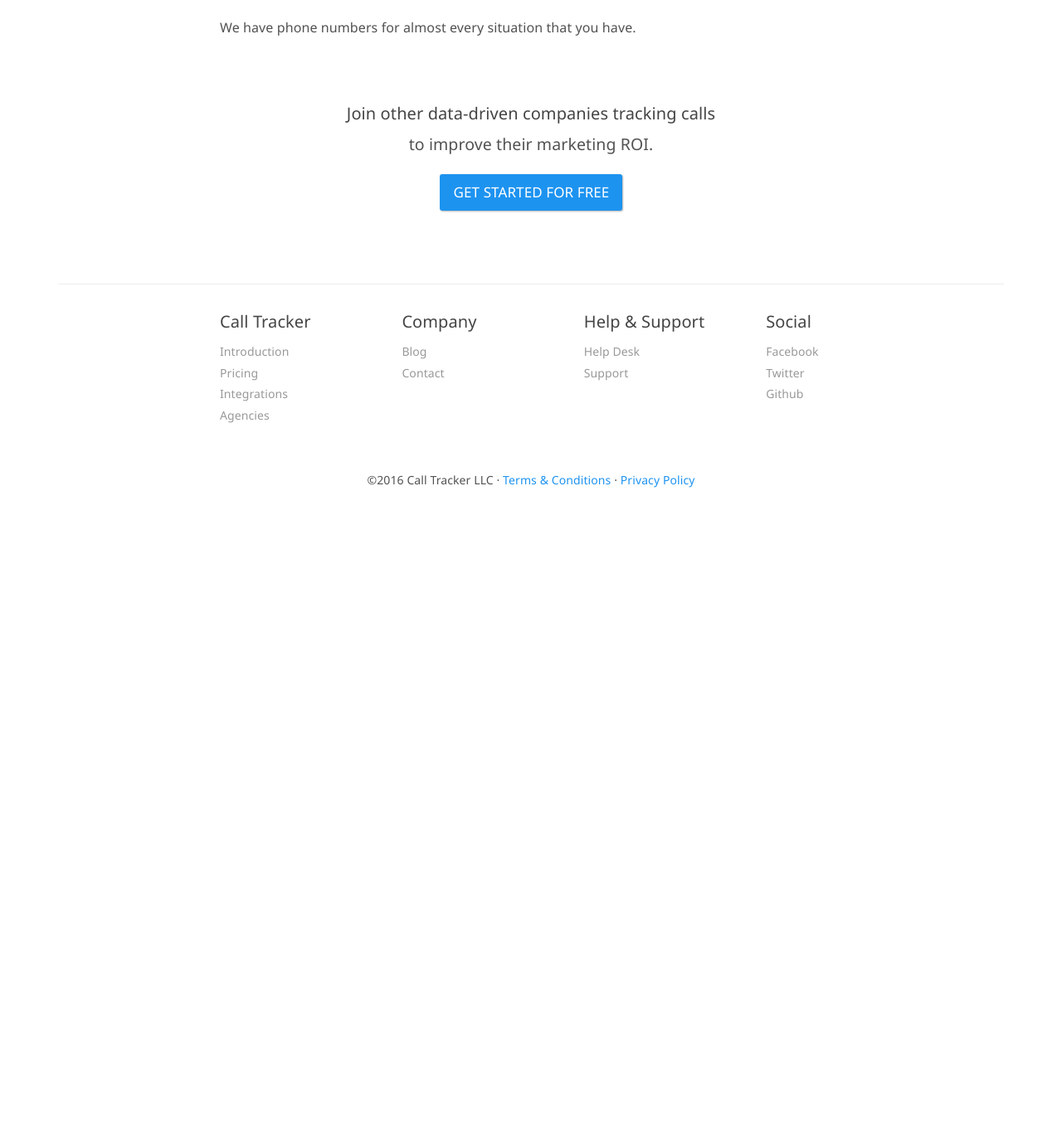
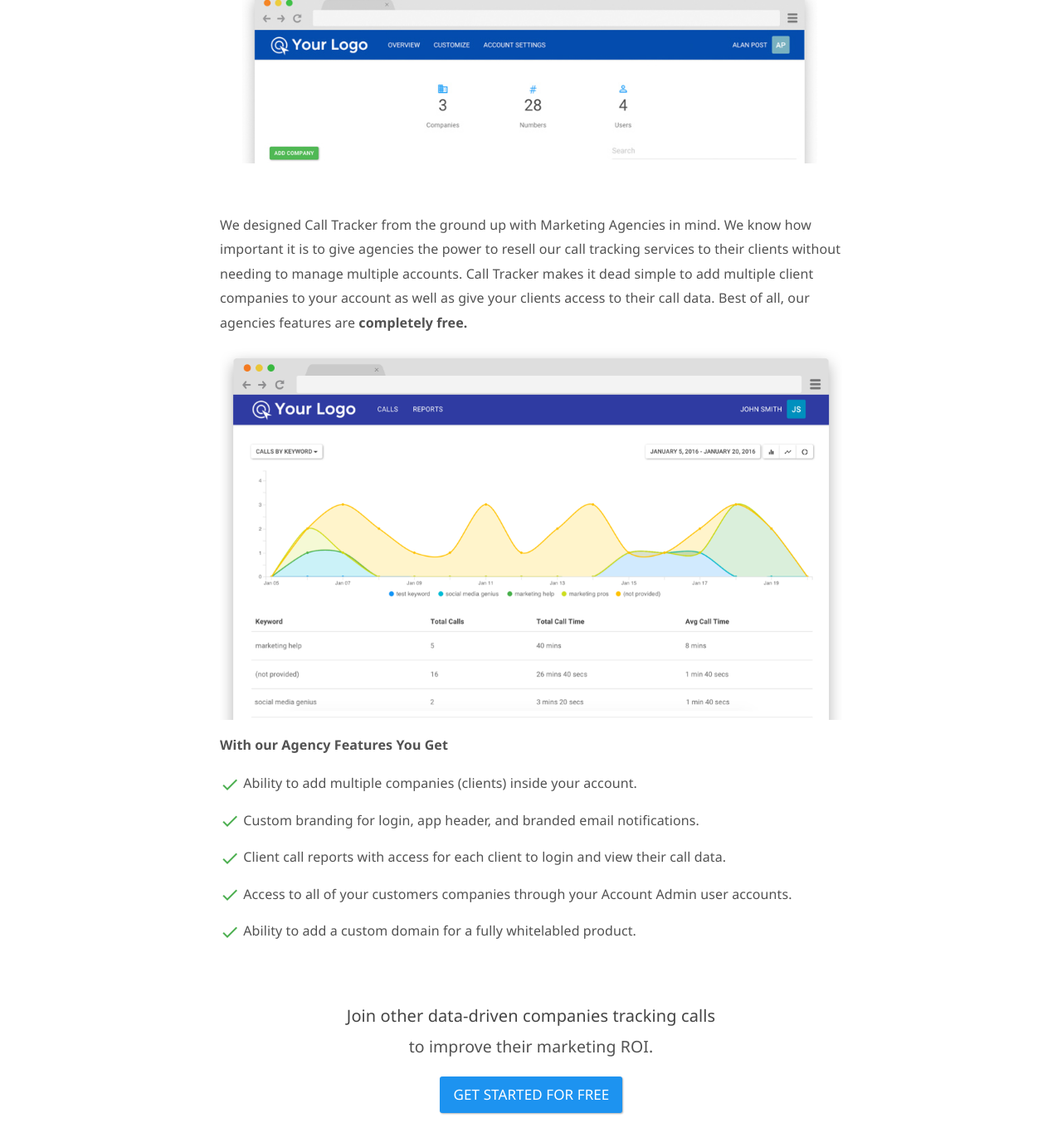
Before and after one commit to sumonst21/calltrackerio-site, a Jekyll site: the page built from _features/white-label-for-agencies.md, in a window 1280 px wide and 1400 px high, scrolled down 257 px. Shown: the top 1383 px of the window at 83% size. Built offline with Jekyll 4.4.1, drawn with Linux system fonts in a browser that asks for light colours; before the commit the page ends 900 px from its top, so only the background shows below that; some of the changed text lies outside the part shown.

Commit message:
white lable for agencies feature

```diff
--- a/_features/white-label-for-agencies.md
+++ b/_features/white-label-for-agencies.md
@@ -1,8 +1,20 @@
 ---
 layout: feature
 title: 'White Label for Agenices'
-image: ''
-excerpt: 'Thousands of phone numbers on tap for the US & Canada.'
+image: '/images/features/agency-dashboard.jpg'
+excerpt: 'Your brand everywhere at no extra charge.'
 order: 1
 ---
-We have phone numbers for almost every situation that you have.
+We designed Call Tracker from the ground up with Marketing Agencies in mind. We know how important it is to give agencies the power to resell our call tracking services to their clients without needing to manage multiple accounts. Call Tracker makes it dead simple to add multiple client companies to your account as well as give your clients access to their call data. Best of all, our agencies features are <strong>completely free.</strong>
+
+<img src="/images/app-mockups/agency-branding-client-reports.png" class="img-responsive" />
+
+<strong>With our Agency Features You Get</strong>
+
+<ul class="list-unstyled features-list">
+	<li><i class="material-icons text-success">check</i> Ability to add multiple companies (clients) inside your account.</li>
+	<li><i class="material-icons text-success">check</i> Custom branding for login, app header, and branded email notifications.</li>
+	<li><i class="material-icons text-success">check</i> Client call reports with access for each client to login and view their call data.</li>
+	<li><i class="material-icons text-success">check</i> Access to all of your customers companies through your Account Admin user accounts.</li>
+	<li><i class="material-icons text-success">check</i> Ability to add a custom domain for a fully whitelabled product.</li>
+</ul>
```
Also changed, not shown: images/features/agency-dashboard.jpg (added).
